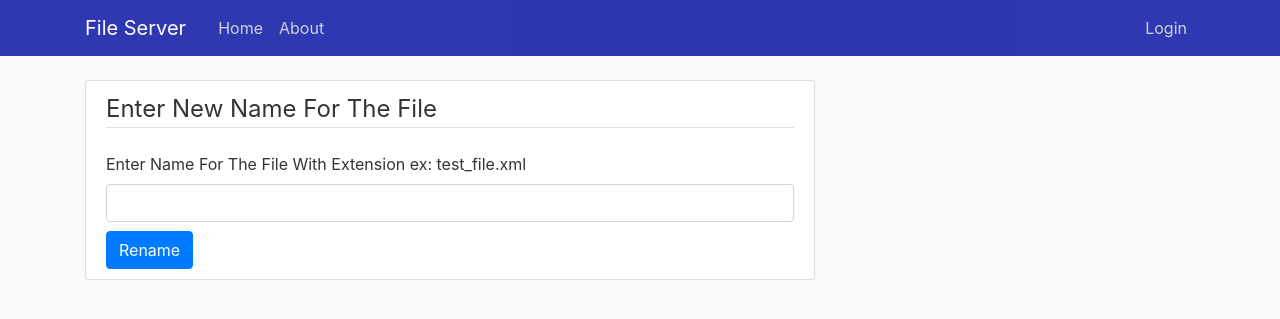
After one commit to lyfofvipin/File-Server, a Flask app: template src/templates/rename_file_icon.html in a window 1280 px wide. The commit adds this page. Shown: the top 319 px of the page. Run offline with Flask 3, Linux system fonts and the light colour scheme; the template is opened without the code that fills it, so the values that code supplies are empty; parts of the project's set-up code (start-up, migrations or seed data) failed here and were passed over; some libraries are stand-ins or nearby versions.

Commit message:
#75 Added the feature to rename the file.

```diff
--- a/src/templates/folders.html
+++ b/src/templates/folders.html
@@ -30,7 +30,7 @@
                     <path d="M11 1.5v1h3.5a.5.5 0 0 1 0 1h-.538l-.853 10.66A2 2 0 0 1 11.115 16h-6.23a2 2 0 0 1-1.994-1.84L2.038 3.5H1.5a.5.5 0 0 1 0-1H5v-1A1.5 1.5 0 0 1 6.5 0h3A1.5 1.5 0 0 1 11 1.5m-5 0v1h4v-1a.5.5 0 0 0-.5-.5h-3a.5.5 0 0 0-.5.5M4.5 5.029l.5 8.5a.5.5 0 1 0 .998-.06l-.5-8.5a.5.5 0 1 0-.998.06m6.53-.528a.5.5 0 0 0-.528.47l-.5 8.5a.5.5 0 0 0 .998.058l.5-8.5a.5.5 0 0 0-.47-.528M8 4.5a.5.5 0 0 0-.5.5v8.5a.5.5 0 0 0 1 0V5a.5.5 0 0 0-.5-.5"/>
                 </svg>
             </button></a>
-            <a href="{{url_for('file_and_folders', next_url= join(next_url,dir_file[0]))}}/rename"><button type="button" class="btn btn-secondary" title="Rename">
+            <a href="{{url_for('rename_file_icon', file_path= join(next_url,dir_file[0]))}}"><button type="button" class="btn btn-secondary" title="Rename">
             <svg xmlns="http://www.w3.org/2000/svg" width="16" height="16" fill="currentColor" class="bi bi-stickies-fill" viewBox="0 0 16 16">
                 <path d="M0 1.5V13a1 1 0 0 0 1 1V1.5a.5.5 0 0 1 .5-.5H14a1 1 0 0 0-1-1H1.5A1.5 1.5 0 0 0 0 1.5"/>
                 <path d="M3.5 2A1.5 1.5 0 0 0 2 3.5v11A1.5 1.5 0 0 0 3.5 16h6.086a1.5 1.5 0 0 0 1.06-.44l4.915-4.914A1.5 1.5 0 0 0 16 9.586V3.5A1.5 1.5 0 0 0 14.5 2zm6 8.5a1 1 0 0 1 1-1h4.396a.25.25 0 0 1 .177.427l-5.146 5.146a.25.25 0 0 1-.427-.177z"/>
--- /dev/null
+++ b/src/templates/rename_file_icon.html
@@ -0,0 +1,15 @@
+{% extends "layout.html" %}
+{% block content %}
+<div class="content-section">
+    <form action="{{url_for('rename_file_icon', file_path=file_path)}}" method="POST" enctype="multipart/form-data">
+        <legend class="border-bottom mb-4">Enter New Name For The File</legend>
+        <div class="form-group">
+            <div class="custom-file">
+                <label>Enter Name For The File With Extension ex: test_file.xml</label><br>
+                <input type="text" id="file_new_name" name="file_new_name" class="form-control" aria-label="Small" aria-describedby="inputGroup-sizing-sm">
+            </div>
+        </div>
+        <button type="submit" class="btn btn-primary">Rename</button>
+    </form>
+</div>
+{% endblock %}
```
Also changed, not shown: src/routs.py (+14 -0 lines), README.md.
